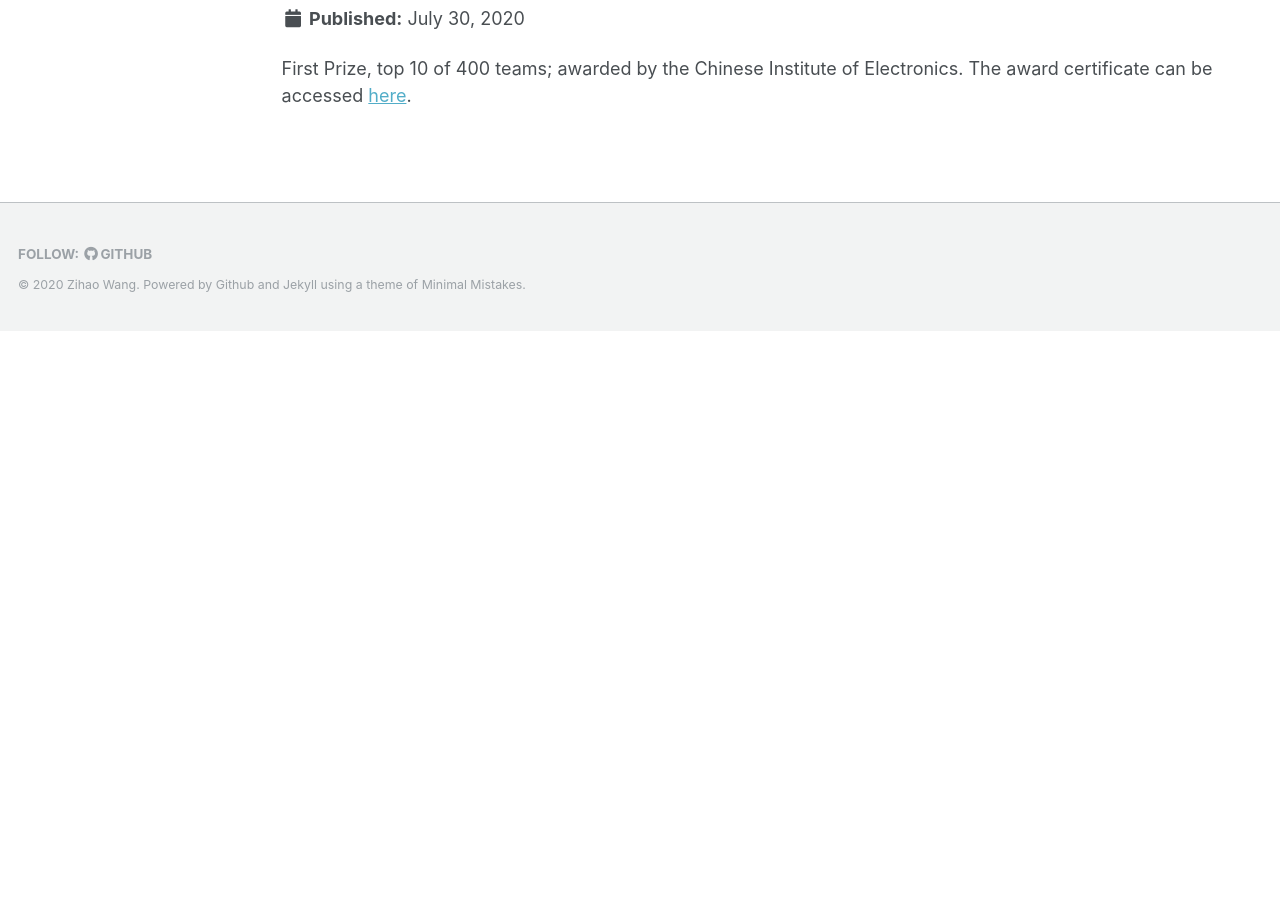
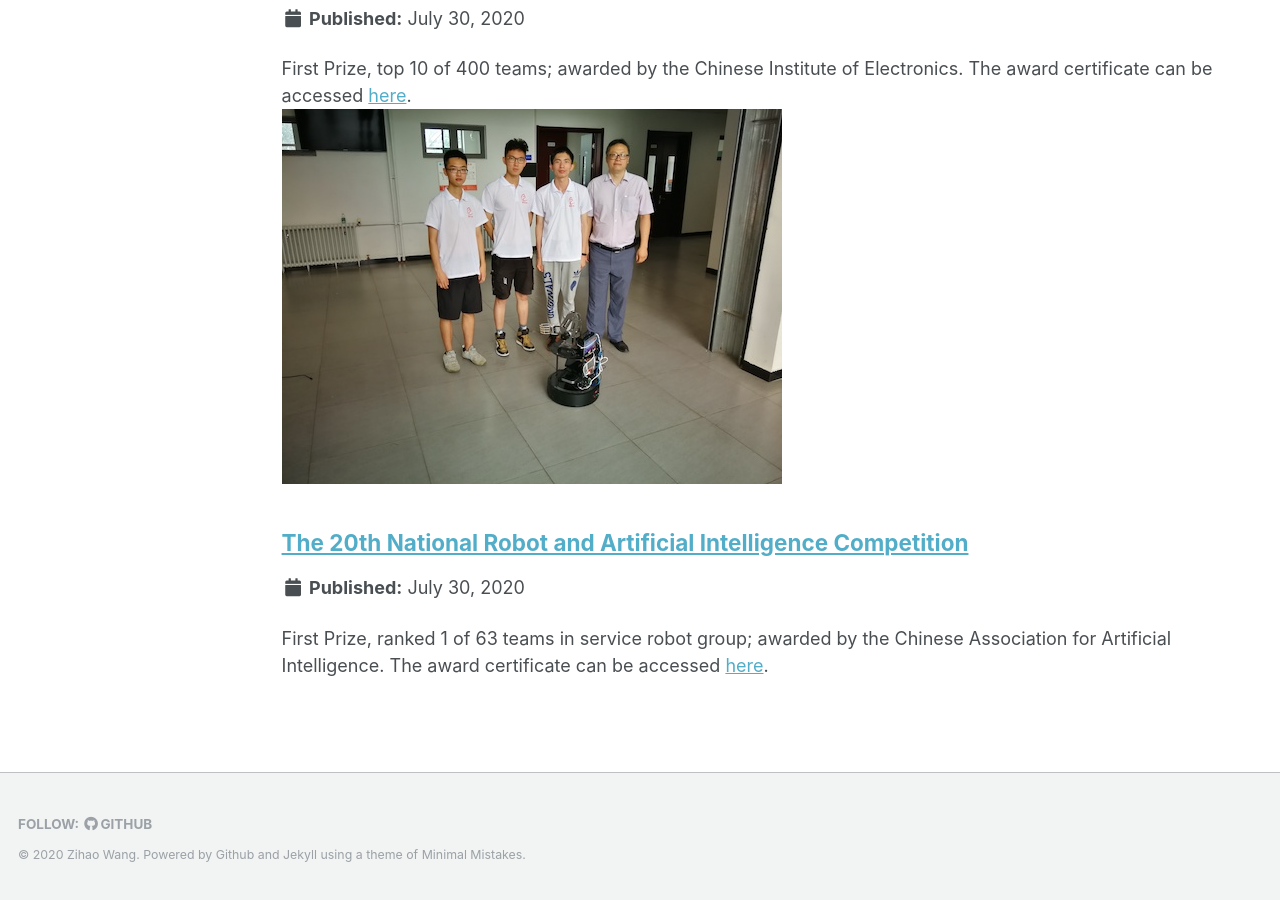
Before and after one commit to wzh1998/wzh1998.github.io, a Jekyll site: the page built from _pages/competitions.html, in a window 1280 px wide and 900 px high, scrolled down 1449 px. Built offline with Jekyll 4.4.1, drawn with Linux system fonts in a browser that asks for light colours; before the commit the page ends 1780 px from its top, so only the background shows below that.

Commit message:
Award Info Update

```diff
--- /dev/null
+++ b/_portfolio/portfolio-4.md
@@ -0,0 +1,8 @@
+---
+title: "The 20th National Robot and Artificial Intelligence Competition"
+author_profile: true
+excerpt: "First Prize, ranked 1 of 63 teams in service robot group; awarded by the Chinese Association for Artificial Intelligence. The award certificate can be accessed [here](https://drive.google.com/file/d/1WIKq26aUFyTbXC5eWoF6ctgKYzmiZFhs/view?usp=sharing). <!-- <br/><img src='/images/2019_photo.png'> -->"
+collection: portfolio
+---
+
+TODO: Write something here...
```
Also changed, not shown: _portfolio/portfolio-3.md (+1 -1 lines), 1 other file.
